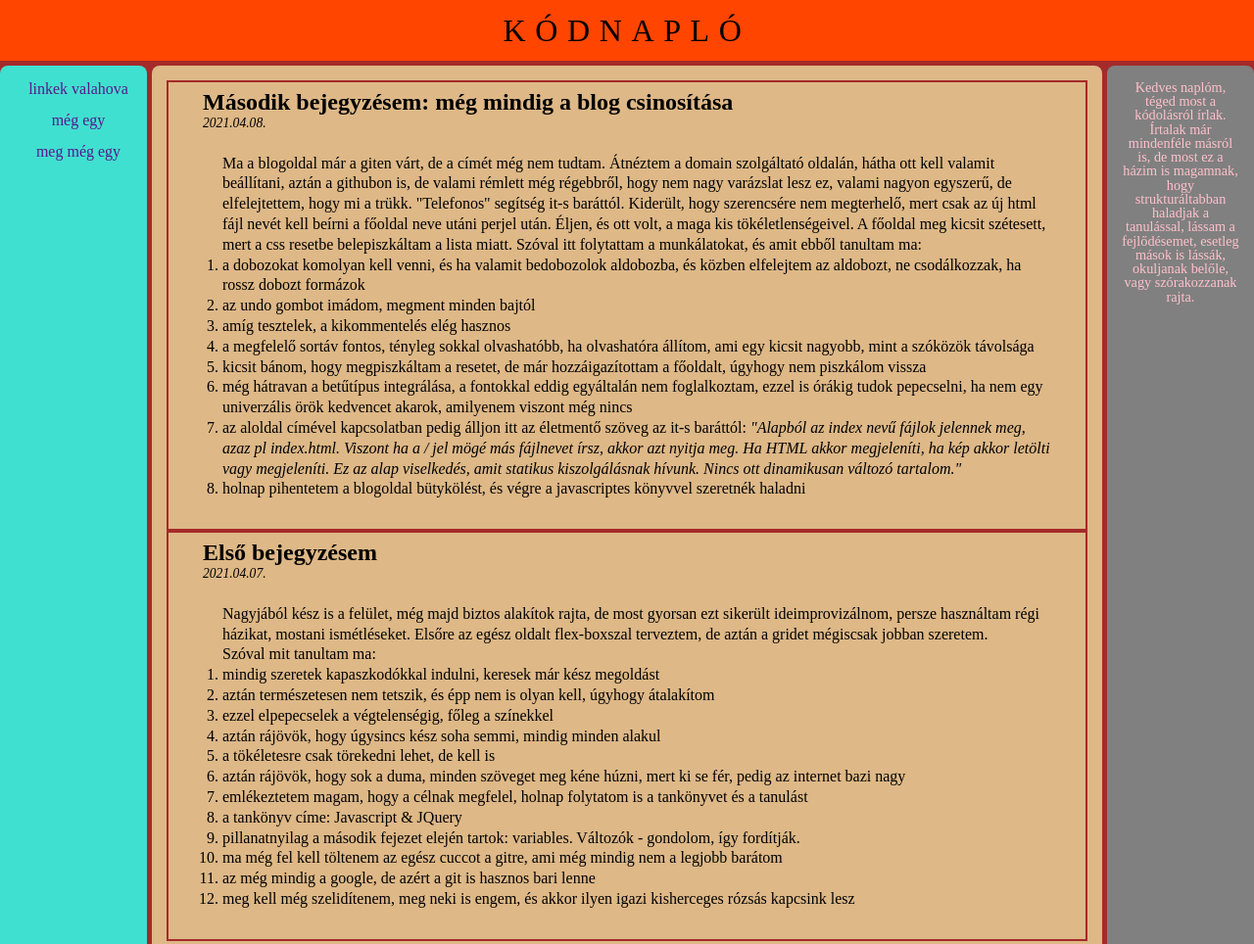
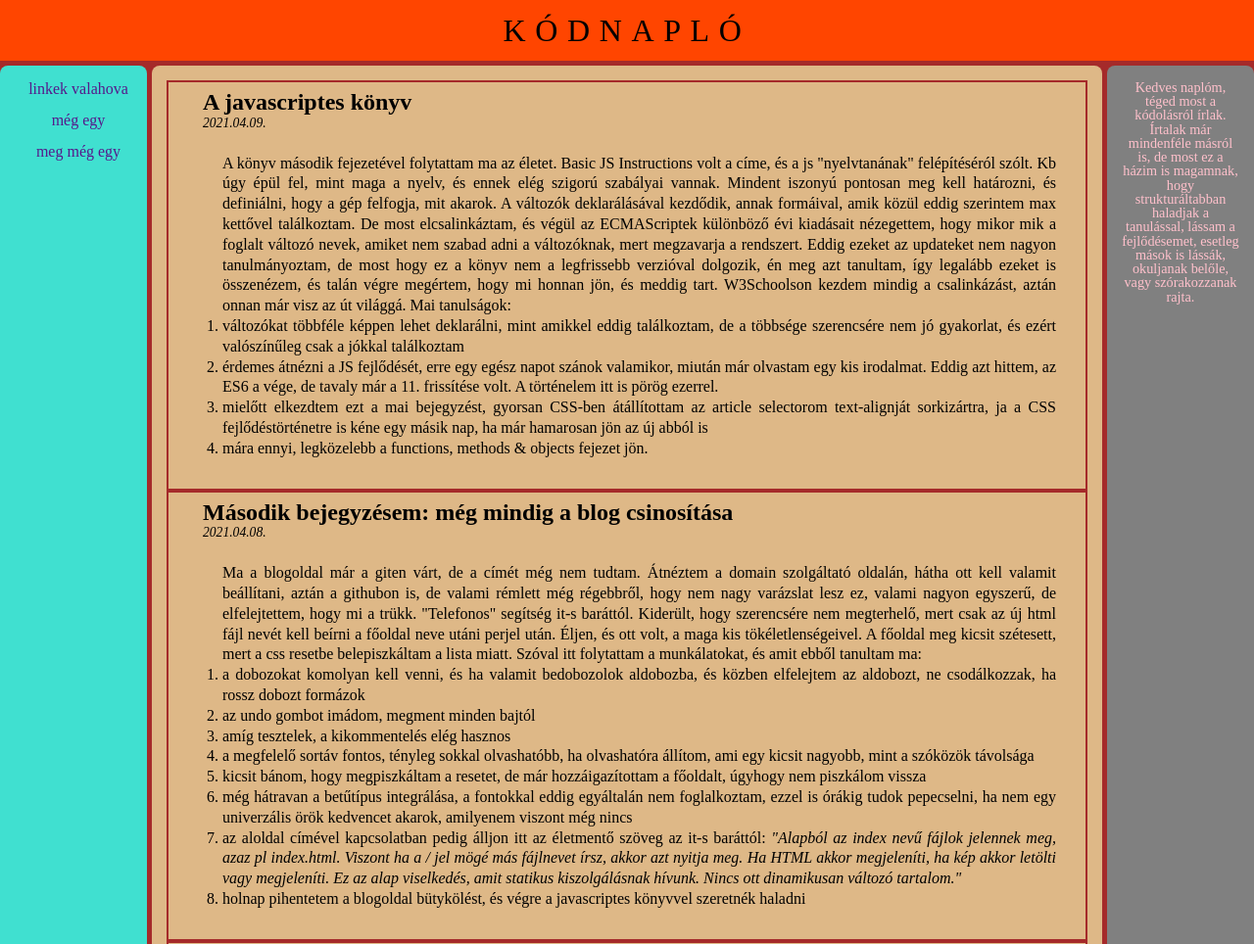
Before and after one commit to Nrazsfi/introductionpage, a plain HTML site: page blog.html in a window 1280 px wide. Shown: the top 964 px of the page at 98% size. Drawn offline with Linux system fonts and the light colour scheme.

Commit message:
blog update + article tag text-align: justify

```diff
--- a/blog.html
+++ b/blog.html
@@ -18,6 +18,33 @@
         </ul>
       </nav>
     	<div class="content">
+        <section class="section">
+          <legend class="legend">
+            <h1 class="legendh1">A javascriptes könyv</h1>
+            <time class="time" datetime="2021-04-09 20:00"><i>2021.04.09.</i></time>
+            <article class="article">A könyv második fejezetével folytattam ma az életet. Basic JS Instructions volt a címe,
+              és a js "nyelvtanának" felépítéséról szólt. Kb úgy épül fel, mint maga a nyelv, és ennek elég szigorú szabályai vannak.
+              Mindent iszonyú pontosan meg kell határozni, és definiálni, hogy a gép felfogja, mit akarok. A változók deklarálásával kezdődik,
+              annak formáival, amik közül eddig szerintem max kettővel találkoztam. De most elcsalinkáztam, és végül
+              az ECMAScriptek különböző évi kiadásait nézegettem, hogy mikor mik a foglalt változó nevek, amiket nem
+              szabad adni a változóknak, mert megzavarja a rendszert. Eddig ezeket az updateket nem nagyon tanulmányoztam,
+              de most hogy ez a könyv nem a legfrissebb verzióval dolgozik, én meg azt tanultam, így legalább ezeket is
+              összenézem, és talán végre megértem, hogy mi honnan jön, és meddig tart. W3Schoolson kezdem mindig a csalinkázást,
+              aztán onnan már visz az út világgá. Mai tanulságok:
+              <ol class="ordered_list">
+                <li>változókat többféle képpen lehet deklarálni, mint amikkel eddig találkoztam, de a
+                  többsége szerencsére nem jó gyakorlat, és ezért valószínűleg csak a jókkal találkoztam</li>
+                <li>érdemes átnézni a JS fejlődését, erre egy egész napot szánok valamikor,
+                   miután már olvastam egy kis irodalmat. Eddig azt hittem, az ES6 a vége, de tavaly már
+                   a 11. frissítése volt. A történelem itt is pörög ezerrel.</li>
+                <li>mielőtt elkezdtem ezt a mai bejegyzést, gyorsan CSS-ben átállítottam az article
+                  selectorom text-alignját sorkizártra, ja a CSS fejlődéstörténetre is kéne egy másik nap, ha
+                  már hamarosan jön az új abból is</li>
+                <li>mára ennyi, legközelebb a functions, methods & objects fejezet jön.</li>
+              </ol>
+            </article>
+          </legend>
+        </section>
         <section class="section">
           <legend class="legend">
             <h1 class="legendh1">Második bejegyzésem: még mindig a blog csinosítása</h1>
--- a/style2.css
+++ b/style2.css
@@ -109,6 +109,7 @@ font-size: 100%;
 .article {
   margin: 15px;
   padding: 5px;
+  text-align: justify;
 }
 .sidebar {
   grid-row-start:sidebar;
```
